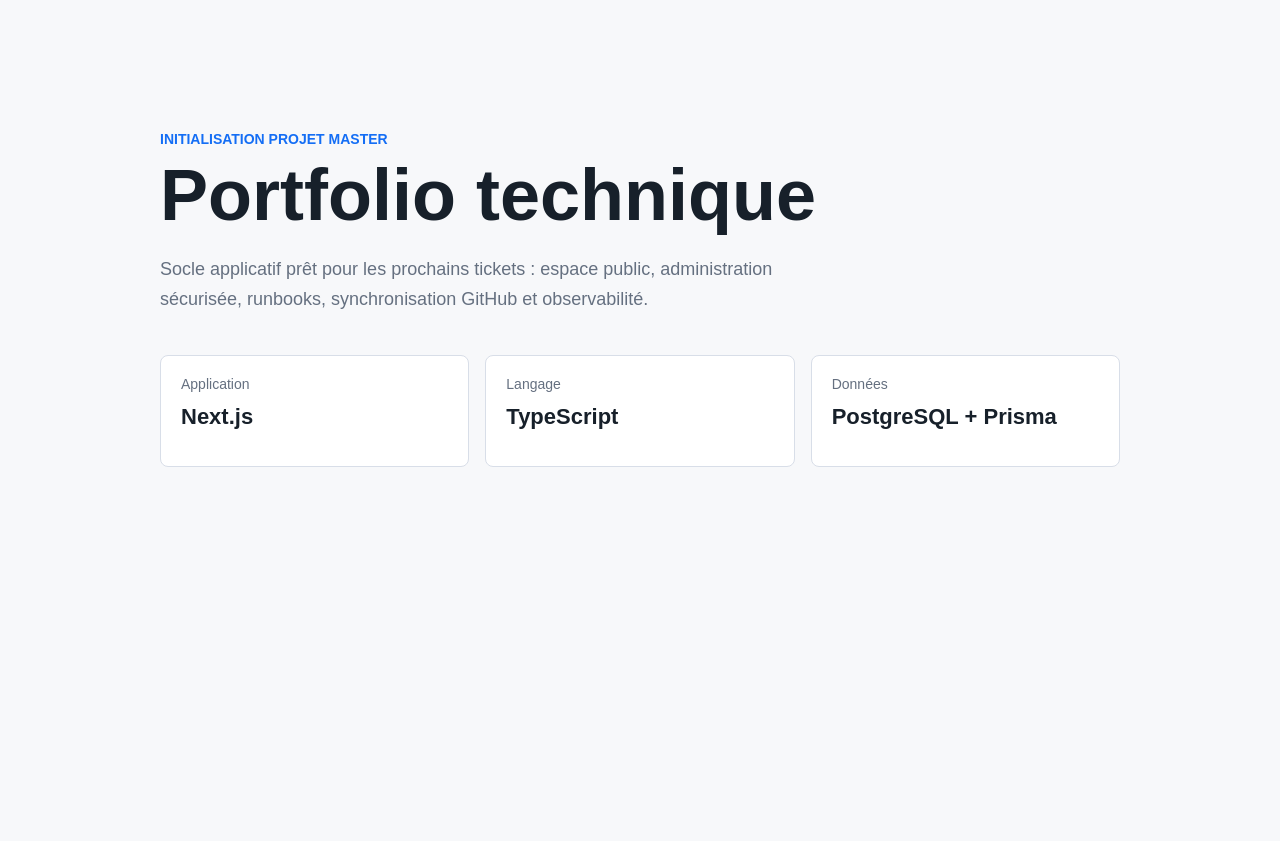
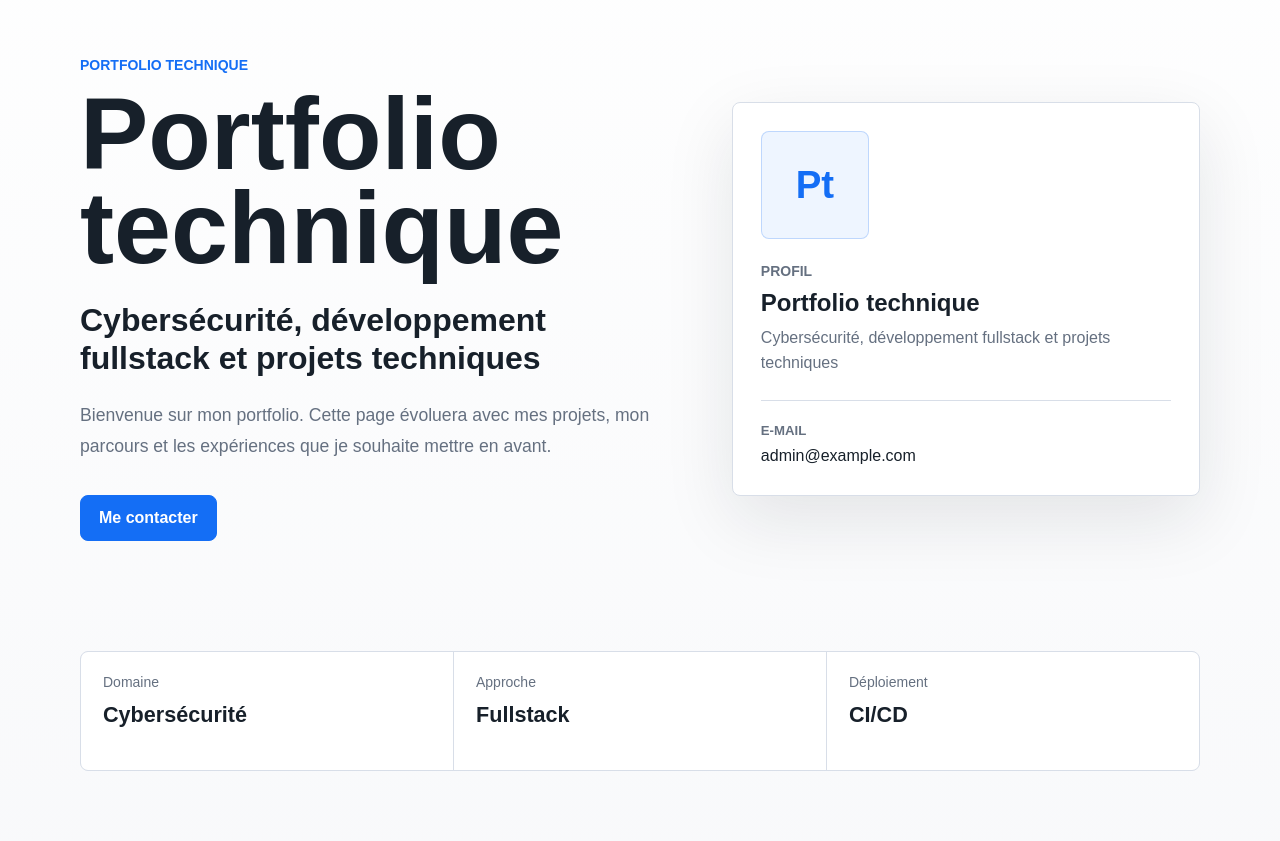
Before and after one commit to SiBlue7/projet-master-portfolio, a Next.js app: page / in a window 1280 px wide. Shown: the part 101-942 px from the top of the page. Before the commit the page ends 800 px from the top, so only its background shows below. Built offline with nearby package versions, Linux system fonts and the light colour scheme; no server answers; the database is empty.

Commit message:
feat(profile): afficher les informations publiques du profil sur la page d'accueil

```diff
--- a/src/app/page.module.css
+++ b/src/app/page.module.css
@@ -1,16 +1,33 @@
 .page {
-  display: grid;
   min-height: 100vh;
-  place-items: center;
   padding: 48px 24px;
+  background:
+    linear-gradient(180deg, rgba(255, 255, 255, 0.88), rgba(247, 248, 250, 1)),
+    var(--background);
 }
 
-.main {
-  width: min(100%, 960px);
+.hero,
+.band,
+.foundationSection {
+  width: min(100%, 1120px);
+  margin: 0 auto;
 }
 
-.eyebrow {
-  margin: 0 0 12px;
+.hero {
+  display: grid;
+  grid-template-columns: minmax(0, 1.12fr) minmax(320px, 0.88fr);
+  gap: 56px;
+  align-items: center;
+  min-height: calc(100vh - 96px);
+}
+
+.content {
+  min-width: 0;
+}
+
+.eyebrow,
+.sectionEyebrow {
+  margin: 0 0 14px;
   color: var(--accent);
   font-size: 0.875rem;
   font-weight: 700;
@@ -19,57 +36,243 @@
 }
 
 .title {
-  max-width: 760px;
+  max-width: 780px;
   margin: 0;
   color: var(--foreground);
-  font-size: clamp(2.25rem, 7vw, 4.5rem);
-  line-height: 1;
+  font-size: clamp(3rem, 8vw, 6.75rem);
+  line-height: 0.92;
+}
+
+.headline {
+  max-width: 720px;
+  margin: 26px 0 0;
+  color: var(--foreground);
+  font-size: clamp(1.25rem, 2.8vw, 2rem);
+  font-weight: 700;
+  line-height: 1.2;
 }
 
 .description {
-  max-width: 680px;
-  margin: 24px 0 0;
+  max-width: 700px;
+  margin: 22px 0 0;
   color: var(--muted);
-  font-size: 1.125rem;
-  line-height: 1.65;
+  font-size: 1.1rem;
+  line-height: 1.75;
+}
+
+.actions {
+  display: flex;
+  flex-wrap: wrap;
+  gap: 12px;
+  margin-top: 34px;
+}
+
+.primaryAction,
+.secondaryAction {
+  display: inline-flex;
+  min-height: 46px;
+  align-items: center;
+  justify-content: center;
+  padding: 0 18px;
+  border-radius: 8px;
+  font-weight: 700;
+}
+
+.primaryAction {
+  border: 1px solid var(--accent);
+  background: var(--accent);
+  color: var(--accent-foreground);
+}
+
+.secondaryAction {
+  border: 1px solid var(--border);
+  background: var(--surface);
+  color: var(--foreground);
+}
+
+.primaryAction:focus-visible,
+.secondaryAction:focus-visible,
+.contactList a:focus-visible {
+  outline: 3px solid rgba(20, 110, 245, 0.28);
+  outline-offset: 3px;
+}
+
+.profileCard {
+  display: grid;
+  gap: 24px;
+  padding: 28px;
+  border: 1px solid var(--border);
+  border-radius: 8px;
+  background: var(--surface);
+  box-shadow: 0 24px 70px rgba(23, 32, 42, 0.1);
+}
+
+.avatar {
+  display: grid;
+  width: 108px;
+  height: 108px;
+  place-items: center;
+  border: 1px solid rgba(20, 110, 245, 0.22);
+  border-radius: 8px;
+  background: #eef5ff;
+  color: var(--accent);
+  font-size: 2.4rem;
+  font-weight: 800;
+}
+
+.cardLabel {
+  margin: 0;
+  color: var(--muted);
+  font-size: 0.875rem;
+  font-weight: 700;
+  text-transform: uppercase;
+}
+
+.cardName {
+  margin: 10px 0 0;
+  color: var(--foreground);
+  font-size: 1.5rem;
+  font-weight: 800;
+  line-height: 1.15;
+}
+
+.cardHeadline {
+  margin: 10px 0 0;
+  color: var(--muted);
+  line-height: 1.55;
+}
+
+.contactList {
+  display: grid;
+  gap: 16px;
+  margin: 0;
+  padding-top: 22px;
+  border-top: 1px solid var(--border);
+}
+
+.contactList div {
+  display: grid;
+  gap: 6px;
+}
+
+.contactList dt {
+  color: var(--muted);
+  font-size: 0.825rem;
+  font-weight: 700;
+  text-transform: uppercase;
+}
+
+.contactList dd {
+  min-width: 0;
+  margin: 0;
+  overflow-wrap: anywhere;
+  color: var(--foreground);
+  line-height: 1.45;
+}
+
+.contactList a {
+  color: inherit;
+}
+
+.band {
+  display: grid;
+  grid-template-columns: repeat(3, minmax(0, 1fr));
+  gap: 1px;
+  overflow: hidden;
+  border: 1px solid var(--border);
+  border-radius: 8px;
+  background: var(--border);
+}
+
+.highlightItem {
+  min-height: 118px;
+  padding: 22px;
+  background: var(--surface);
+}
+
+.highlightLabel,
+.statusLabel {
+  display: block;
+  color: var(--muted);
+  font-size: 0.875rem;
+}
+
+.highlightValue,
+.statusValue {
+  display: block;
+  margin-top: 12px;
+  color: var(--foreground);
+  font-size: 1.35rem;
+  font-weight: 800;
+  line-height: 1.2;
+}
+
+.foundationSection {
+  display: grid;
+  grid-template-columns: minmax(260px, 0.8fr) minmax(0, 1.2fr);
+  gap: 36px;
+  align-items: start;
+  padding: 72px 0 24px;
+}
+
+.sectionTitle {
+  max-width: 520px;
+  margin: 0;
+  color: var(--foreground);
+  font-size: clamp(1.8rem, 4vw, 3rem);
+  line-height: 1;
 }
 
 .statusGrid {
   display: grid;
   grid-template-columns: repeat(3, minmax(0, 1fr));
   gap: 16px;
-  margin-top: 40px;
 }
 
 .statusItem {
-  min-height: 112px;
+  min-height: 132px;
   padding: 20px;
   border: 1px solid var(--border);
   border-radius: 8px;
   background: var(--surface);
 }
 
-.statusLabel {
-  display: block;
-  color: var(--muted);
-  font-size: 0.875rem;
-}
+@media (max-width: 900px) {
+  .hero,
+  .foundationSection {
+    grid-template-columns: 1fr;
+  }
 
-.statusValue {
-  display: block;
-  margin-top: 12px;
-  color: var(--foreground);
-  font-size: 1.375rem;
-  font-weight: 700;
+  .hero {
+    min-height: auto;
+    padding: 40px 0 56px;
+  }
+
+  .profileCard {
+    max-width: 560px;
+  }
+
+  .foundationSection {
+    padding-top: 56px;
+  }
 }
 
 @media (max-width: 720px) {
   .page {
-    place-items: start;
-    padding: 40px 20px;
+    padding: 32px 18px;
   }
 
+  .band,
   .statusGrid {
     grid-template-columns: 1fr;
   }
+
+  .actions {
+    flex-direction: column;
+  }
+
+  .primaryAction,
+  .secondaryAction {
+    width: 100%;
+  }
 }
--- a/src/app/page.tsx
+++ b/src/app/page.tsx
@@ -1,26 +1,170 @@
+import { PUBLIC_PROFILE_ID } from "@/lib/public-profile";
+import { prisma } from "@/lib/prisma";
 import styles from "./page.module.css";
 
-const foundations = [
-  { label: "Application", value: "Next.js" },
-  { label: "Langage", value: "TypeScript" },
-  { label: "Données", value: "PostgreSQL + Prisma" },
+export const dynamic = "force-dynamic";
+
+const fallbackProfile = {
+  displayName: "Portfolio technique",
+  headline: "Cybersécurité, développement fullstack et projets techniques",
+  bio: "Bienvenue sur mon portfolio. Cette page évoluera avec mes projets, mon parcours et les expériences que je souhaite mettre en avant.",
+  contactEmail: "admin@example.com",
+  githubUrl: null,
+  linkedinUrl: null,
+};
+
+const highlights = [
+  { label: "Domaine", value: "Cybersécurité" },
+  { label: "Approche", value: "Fullstack" },
+  { label: "Déploiement", value: "CI/CD" },
 ];
 
-export default function Home() {
+const foundations = [
+  { label: "Frontend", value: "Next.js + React" },
+  { label: "Données", value: "PostgreSQL + Prisma" },
+  { label: "Sécurité", value: "NextAuth" },
+];
+
+function getInitials(displayName: string) {
+  const initials = displayName
+    .split(" ")
+    .filter(Boolean)
+    .slice(0, 2)
+    .map((part) => part.at(0))
+    .join("");
+
+  return initials || "EC";
+}
+
+export default async function Home() {
+  const profile = await prisma.publicProfile.findUnique({
+    where: {
+      id: PUBLIC_PROFILE_ID,
+    },
+    select: {
+      displayName: true,
+      headline: true,
+      bio: true,
+      contactEmail: true,
+      githubUrl: true,
+      linkedinUrl: true,
+    },
+  });
+  const publicProfile = profile ?? fallbackProfile;
+  const initials = getInitials(publicProfile.displayName);
+
   return (
     <main className={styles.page}>
-      <section className={styles.main} aria-labelledby="home-title">
-        <p className={styles.eyebrow}>Initialisation projet master</p>
-        <h1 id="home-title" className={styles.title}>
-          Portfolio technique
-        </h1>
-        <p className={styles.description}>
-          Socle applicatif prêt pour les prochains tickets : espace public,
-          administration sécurisée, runbooks, synchronisation GitHub et
-          observabilité.
-        </p>
+      <section className={styles.hero} aria-labelledby="home-title">
+        <div className={styles.content}>
+          <p className={styles.eyebrow}>Portfolio technique</p>
+          <h1 id="home-title" className={styles.title}>
+            {publicProfile.displayName}
+          </h1>
+          <p className={styles.headline}>{publicProfile.headline}</p>
+          <p className={styles.description}>{publicProfile.bio}</p>
 
-        <div className={styles.statusGrid} aria-label="Socle technique">
+          <div className={styles.actions} aria-label="Liens de contact">
+            <a
+              className={styles.primaryAction}
+              href={`mailto:${publicProfile.contactEmail}`}
+            >
+              Me contacter
+            </a>
+            {publicProfile.githubUrl ? (
+              <a
+                className={styles.secondaryAction}
+                href={publicProfile.githubUrl}
+                rel="noreferrer"
+                target="_blank"
+              >
+                GitHub
+              </a>
+            ) : null}
+            {publicProfile.linkedinUrl ? (
+              <a
+                className={styles.secondaryAction}
+                href={publicProfile.linkedinUrl}
+                rel="noreferrer"
+                target="_blank"
+              >
+                LinkedIn
+              </a>
+            ) : null}
+          </div>
+        </div>
+
+        <aside className={styles.profileCard} aria-label="Résumé du profil">
+          <div className={styles.avatar} aria-hidden="true">
+            {initials}
+          </div>
+          <div>
+            <p className={styles.cardLabel}>Profil</p>
+            <p className={styles.cardName}>{publicProfile.displayName}</p>
+            <p className={styles.cardHeadline}>{publicProfile.headline}</p>
+          </div>
+          <dl className={styles.contactList}>
+            <div>
+              <dt>E-mail</dt>
+              <dd>
+                <a href={`mailto:${publicProfile.contactEmail}`}>
+                  {publicProfile.contactEmail}
+                </a>
+              </dd>
+            </div>
+            {publicProfile.githubUrl ? (
+              <div>
+                <dt>GitHub</dt>
+                <dd>
+                  <a
+                    href={publicProfile.githubUrl}
+                    rel="noreferrer"
+                    target="_blank"
+                  >
+                    {publicProfile.githubUrl}
+                  </a>
+                </dd>
+              </div>
+            ) : null}
+            {publicProfile.linkedinUrl ? (
+              <div>
+                <dt>LinkedIn</dt>
+                <dd>
+                  <a
+                    href={publicProfile.linkedinUrl}
+                    rel="noreferrer"
+                    target="_blank"
+                  >
+                    {publicProfile.linkedinUrl}
+                  </a>
+                </dd>
+              </div>
+            ) : null}
+          </dl>
+        </aside>
+      </section>
+
+      <section className={styles.band} aria-label="Points forts">
+        {highlights.map((item) => (
+          <div className={styles.highlightItem} key={item.label}>
+            <span className={styles.highlightLabel}>{item.label}</span>
+            <span className={styles.highlightValue}>{item.value}</span>
+          </div>
+        ))}
+      </section>
+
+      <section
+        className={styles.foundationSection}
+        aria-labelledby="stack-title"
+      >
+        <div>
+          <p className={styles.sectionEyebrow}>Socle applicatif</p>
+          <h2 id="stack-title" className={styles.sectionTitle}>
+            Une base technique prête pour les projets
+          </h2>
+        </div>
+
+        <div className={styles.statusGrid}>
           {foundations.map((item) => (
             <div className={styles.statusItem} key={item.label}>
               <span className={styles.statusLabel}>{item.label}</span>
```
Also changed, not shown: 1 other file (tests, documents, lock files or other folders).
